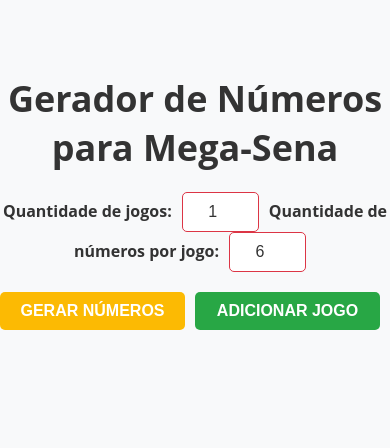
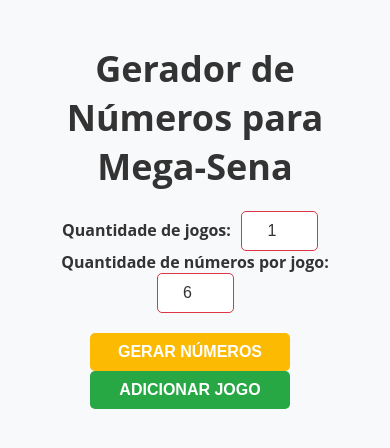
Before and after one commit to DanielCastroAlves/megaSenaGeneration, a React (Create React App) app: page / in a window 390 px wide. Shown: the top 448 px of the page. Built offline with nearby package versions, Linux system fonts and the light colour scheme.

Commit message:
adicionando responsividade

```diff
--- a/src/App.css
+++ b/src/App.css
@@ -29,7 +29,6 @@
 }
 
 .form {
-
   margin-bottom: 20px;
 }
 
@@ -51,10 +50,9 @@
   margin-left: 10px;
 }
 
-
-.container-buttons{
+.container-buttons {
   display: flex;
-justify-content: center;
+  justify-content: center;
 }
 .generate-button,
 .add-button,
@@ -114,3 +112,21 @@
   border-radius: 5px;
   margin: 10px;
 }
+
+@media (max-width: 576px) {
+  .container {
+    max-width: 100%;
+    margin: 20px;
+  }
+
+  .form label {
+    width: 100%;
+    text-align: center;
+    margin-bottom: 10px;
+  }
+
+  .container-buttons {
+    flex-direction: column;
+    align-items: center;
+  }
+}
--- a/src/App.js
+++ b/src/App.js
@@ -60,7 +60,6 @@
         </label>
       </div>
       <div className="container-buttons">
-
         <button className="generate-button" onClick={generateNumbers}>
           Gerar Números
         </button>
```
Lines whose indentation alone changed are shown as unchanged.
